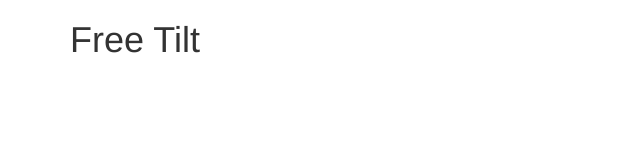
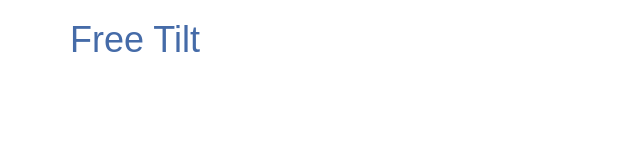
Before and after one commit to billmiller2/freetilt, a React (Create React App) app: page / in a window 1280 px wide. Shown: the top 160 px of the page, without its empty margins (0-640 px from the left). Built offline with nearby package versions, Linux system fonts and the light colour scheme.

Commit message:
add custom css

```diff
--- /dev/null
+++ b/src/App.css
@@ -0,0 +1,3 @@
+body {
+    color: #456ba8;
+}
--- a/src/App.js
+++ b/src/App.js
@@ -1,15 +1,14 @@
 import React, { Component } from 'react';
+import './App.css'
 import { Grid } from 'react-bootstrap'
 
 class App extends Component {
     render() {
-      return (
-        <Grid>
-          <header className="App-header">
-            <h1 className="App-title">Free Tilt</h1>
-          </header>
-        </Grid >
-      );
+        return (
+            <Grid>
+                <h1>Free Tilt</h1>
+            </Grid >
+        );
     }
 }
 
--- a/src/index.css
+++ b/src/index.css
@@ -1,5 +1,5 @@
 body {
-  margin: 0;
-  padding: 0;
-  font-family: sans-serif;
+    margin: 0;
+    padding: 0;
+    font-family: sans-serif;
 }
--- a/src/index.js
+++ b/src/index.js
@@ -1,9 +1,9 @@
 import React from 'react';
 import ReactDOM from 'react-dom';
+import 'bootstrap/dist/css/bootstrap.css';
 import './index.css';
 import App from './App';
 import registerServiceWorker from './registerServiceWorker';
-import 'bootstrap/dist/css/bootstrap.css';
 
 ReactDOM.render(<App />, document.getElementById('root'));
 registerServiceWorker();
```
